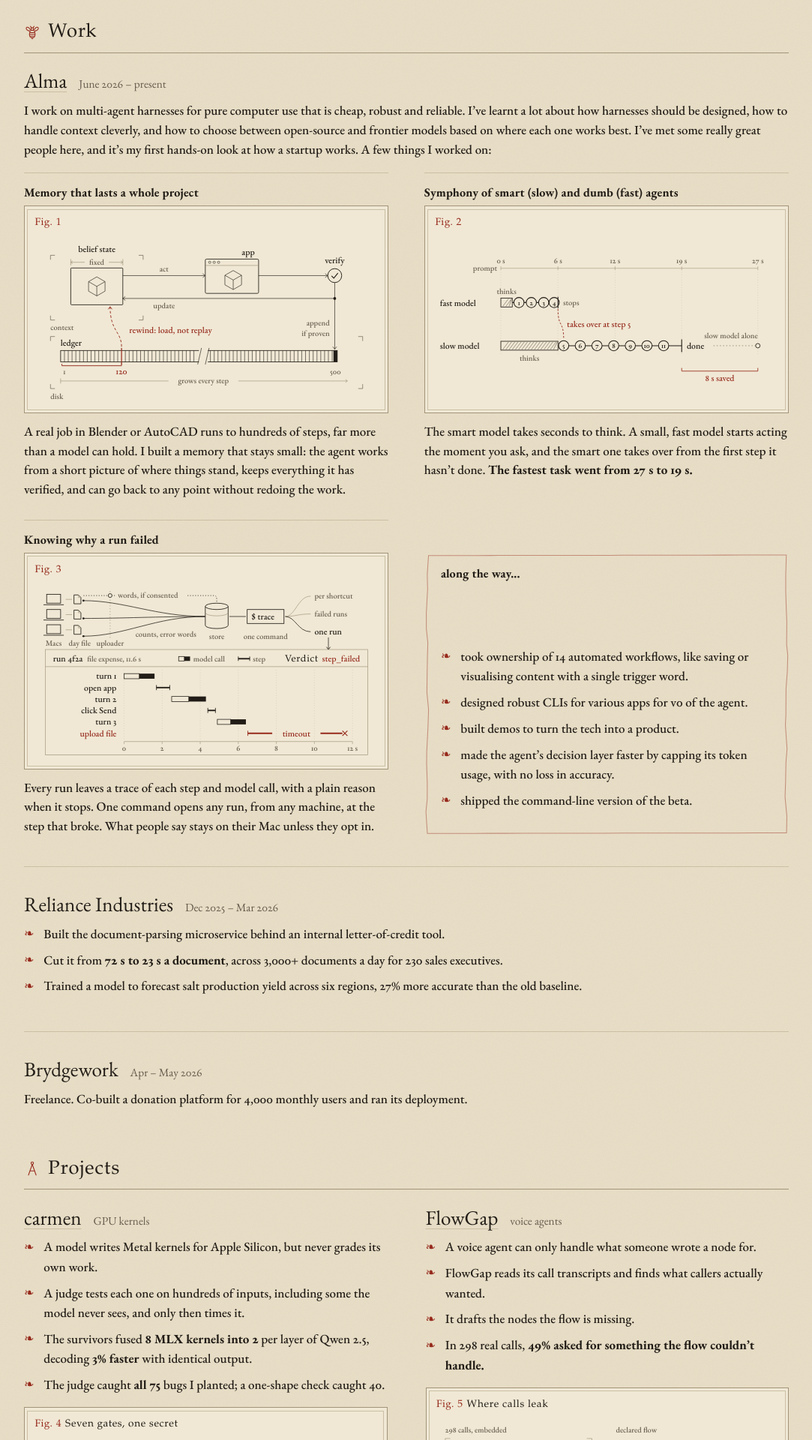
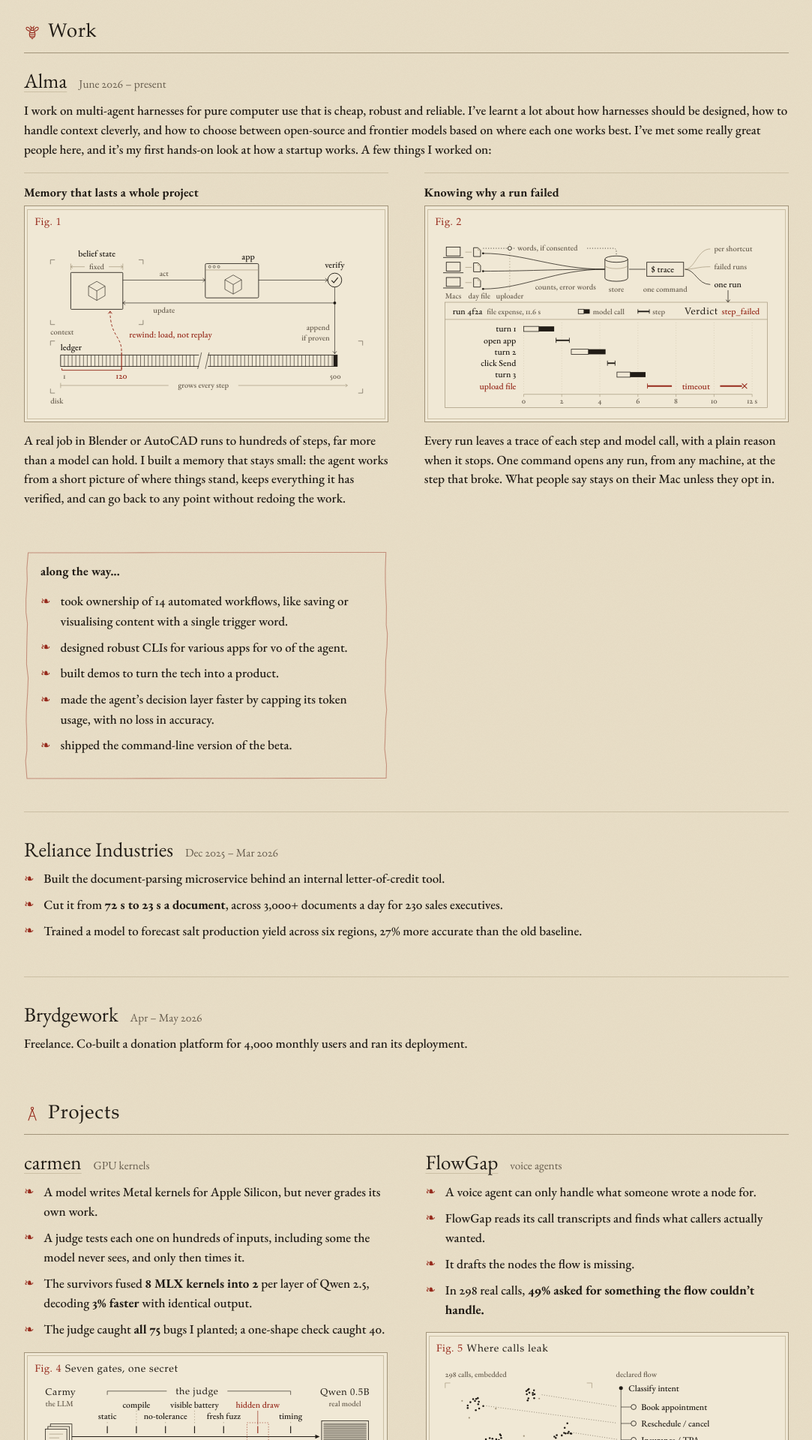
Before and after one commit to utsav1033/utsav1033.github.io, a Jekyll site: the page built from index.html, in a window 1280 px wide. Shown: the part 450-2370 px from the top of the page at 75% size, without its empty margins (98-1181 px from the left). Built offline with Jekyll 4.4.1, drawn with Linux system fonts in a browser that asks for light colours; some web fonts are replaced.

Commit message:
Remove the fast/slow agent syncing item from Alma work
Co-Authored-By: Claude Opus 5.5 <noreply@anthropic.com>
Claude-Session: https://claude.ai/code/session_013N5z3YrZqCRmp8em1rxLVT

```diff
--- a/_data/work.yml
+++ b/_data/work.yml
@@ -17,21 +17,13 @@
       plate: memory
       fig: 1
       title: Long-horizon memory
-    - name: Symphony of smart (slow) and dumb (fast) agents
-      text: >-
-        The smart model takes seconds to think. A small, fast model starts acting the moment you
-        ask, and the smart one takes over from the first step it hasn’t done. **The fastest task
-        went from 27 s to 19 s.**
-      plate: sync
-      fig: 2
-      title: The fast model covers
     - name: Knowing why a run failed
       text: >-
         Every run leaves a trace of each step and model call, with a plain reason when it stops.
         One command opens any run, from any machine, at the step that broke. What people say
         stays on their Mac unless they opt in.
       plate: tracing
-      fig: 3
+      fig: 2
       title: Tracing a failed run
     - name: along the way...
       points:
```
